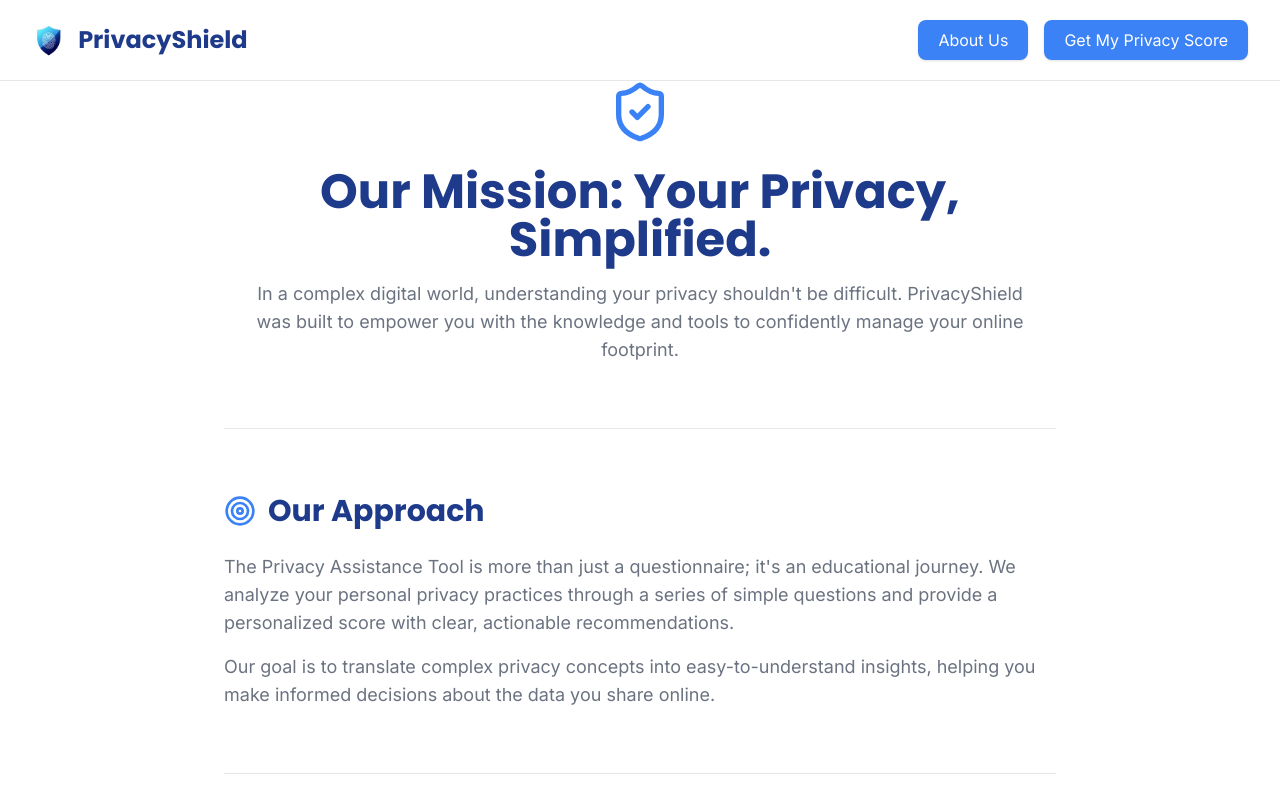
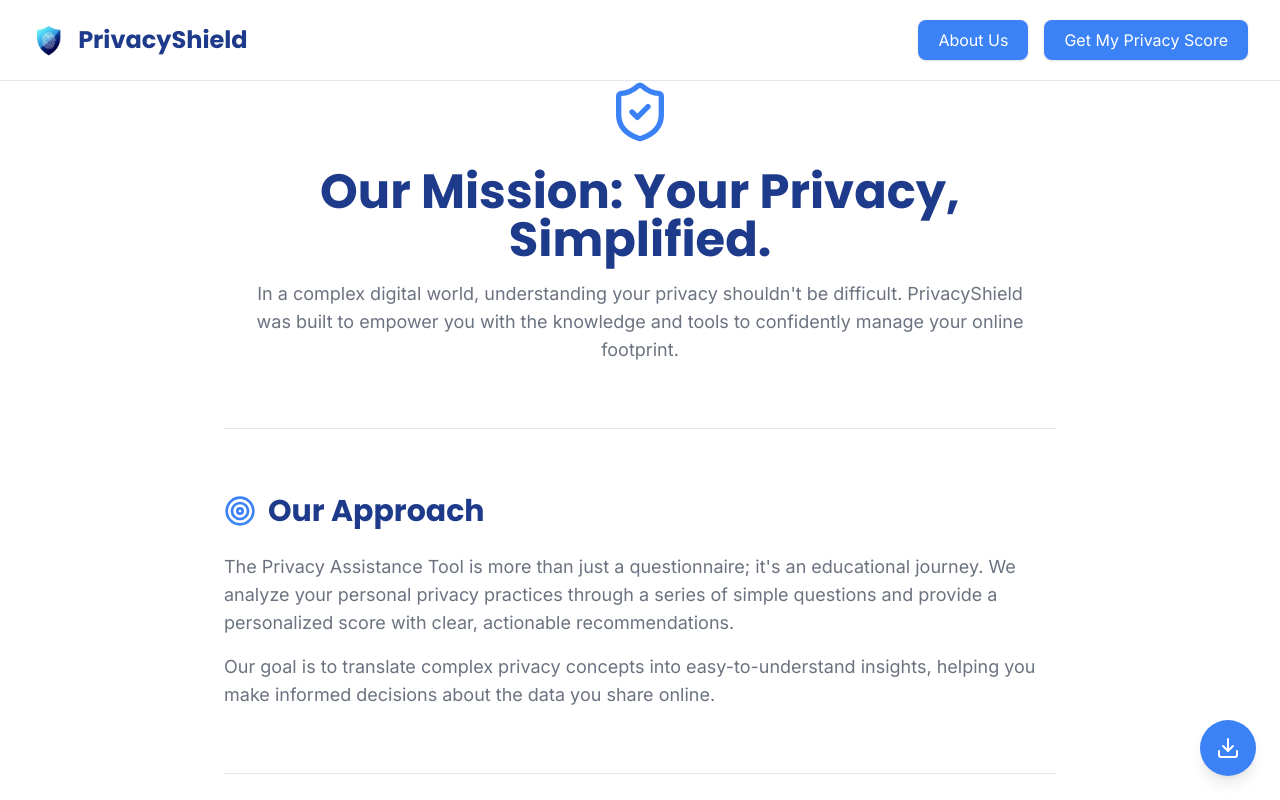
Before and after one commit to js164/PrivacyShield, a React (Vite) app in the folder frontend/privacyshield/: page /about in a window 1280 px wide. Shown: the top 800 px of the page. Built offline with nearby package versions, Linux system fonts and the light colour scheme; no server answers; what chartjs-plugin-datalabels would draw is missing.

Commit message:
pdf download

```diff
--- a/frontend/privacyshield/src/App.jsx
+++ b/frontend/privacyshield/src/App.jsx
@@ -10,6 +10,7 @@ import AdminLogin from "./components/AdminLogin";
 import ProtectedAdminRoute from "./components/ProtectedAdminRoute";
 import AboutUs from "./components/AboutUs";
 import AdminDashboard from "./components/AdminDashboard/AdminDashboard"; // keep this one
+import { FloatingDownloadButton } from "./components/ui/FloatingDownloadButton";
 const backend_url = import.meta.env.VITE_BACKEND_URI;
 
 axios.interceptors.request.use(function (config) {
@@ -38,6 +39,7 @@ function App() {
         <Route path="/report" element={<Report />} />
         <Route exact path="/about" element={<AboutUs />} />
       </Routes>
+      <FloatingDownloadButton />
       <Footer />
     </AdminAuthProvider>
   );
--- /dev/null
+++ b/frontend/privacyshield/src/components/ui/FloatingDownloadButton.jsx
@@ -0,0 +1,75 @@
+import React, { useState } from "react";
+import { Download } from "lucide-react";
+
+export function FloatingDownloadButton() {
+  const [isHovered, setIsHovered] = useState(false);
+
+  const handleDownload = () => {
+    // Correct path for files in public folder
+    const pdfUrl = "/pdf/CSP_documentation.pdf";
+
+    // Create a temporary link element and trigger download
+    const link = document.createElement("a");
+    link.href = pdfUrl;
+    link.download = "CSP_documentation.pdf"; // Keep original filename or customize
+    document.body.appendChild(link);
+    link.click();
+    document.body.removeChild(link);
+  };
+
+  return (
+    <>
+      {/* Inline CSS styles */}
+      <style>
+        {`
+          .animate-fade-in {
+            animation: fadeIn 0.3s ease-in-out;
+          }
+
+          @keyframes fadeIn {
+            from {
+              opacity: 0;
+              transform: translateX(10px);
+            }
+            to {
+              opacity: 1;
+              transform: translateX(0);
+            }
+          }
+        `}
+      </style>
+
+      <button
+        onClick={handleDownload}
+        onMouseEnter={() => setIsHovered(true)}
+        onMouseLeave={() => setIsHovered(false)}
+        className={`
+          fixed bottom-6 right-6 z-50
+          flex items-center justify-center
+          bg-primary-blue hover:bg-dark-blue
+          text-white font-medium
+          shadow-lg hover:shadow-xl
+          transition-all duration-300 ease-in-out
+          cursor-pointer
+          ${
+            isHovered
+              ? "rounded-2xl px-6 py-4 min-w-[200px] h-14"
+              : "rounded-full w-14 h-14"
+          }
+        `}
+      >
+        <Download
+          size={isHovered ? 20 : 24}
+          className={`${
+            isHovered ? "mr-2" : ""
+          } transition-all duration-300 flex-shrink-0`}
+        />
+        {isHovered && (
+          <span className="whitespace-nowrap text-sm animate-fade-in">
+            Download Information
+          </span>
+        )}
+      </button>
+    </>
+  );
+}
```
Also changed, not shown: 1 other file (tests, documents, lock files or other folders).
